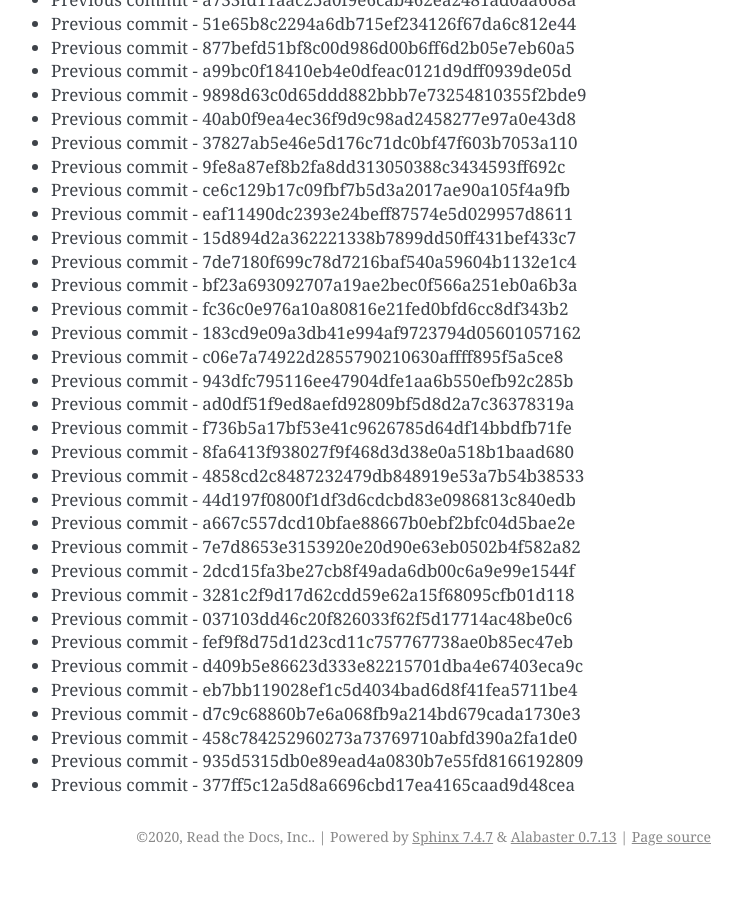
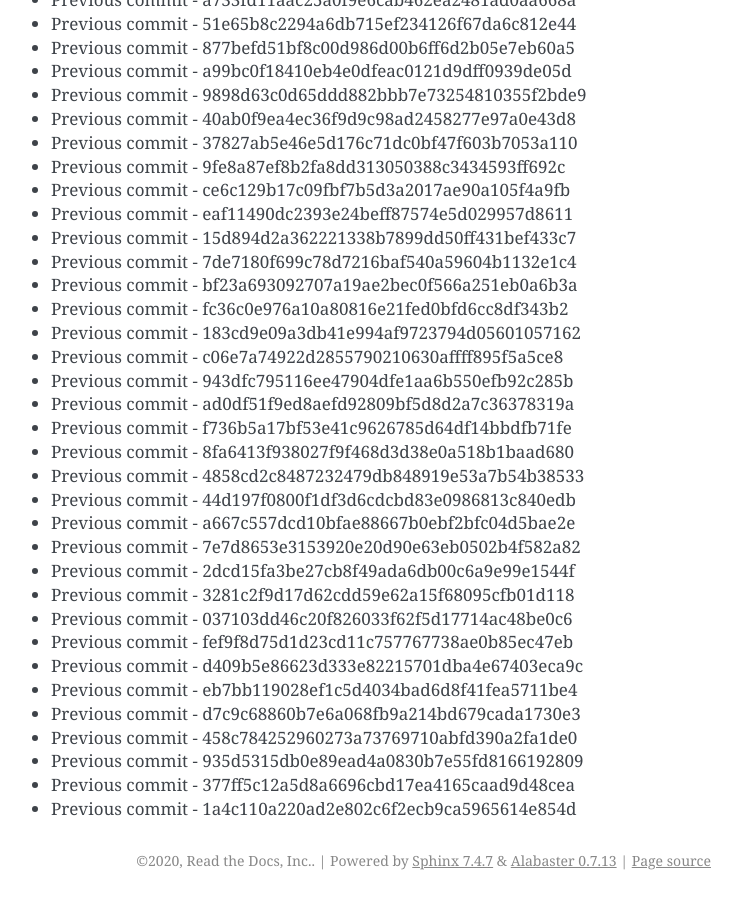
Before and after one commit to readthedocs/rtd-git-stresstest, a Sphinx documentation site: the page built from docs/updates.rst, in a window 1280 px wide and 900 px high, scrolled down 101245 px. Shown: the whole window, without its empty margins (399-1141 px from the left). Built offline with Sphinx 7.4.7, drawn with Linux system fonts in a browser that asks for light colours; before the commit the page ends 102121 px from its top, so only the background shows below that.

Commit message:
Generating commit from previous: 1a4c110a220ad2e802c6f2ecb9ca5965614e854d

```diff
--- a/docs/updates.rst
+++ b/docs/updates.rst
@@ -4286,3 +4286,4 @@ It can be tested for any performance characteristics.
 * Previous commit - 458c784252960273a73769710abfd390a2fa1de0
 * Previous commit - 935d5315db0e89ead4a0830b7e55fd8166192809
 * Previous commit - 377ff5c12a5d8a6696cbd17ea4165caad9d48cea
+* Previous commit - 1a4c110a220ad2e802c6f2ecb9ca5965614e854d
```
